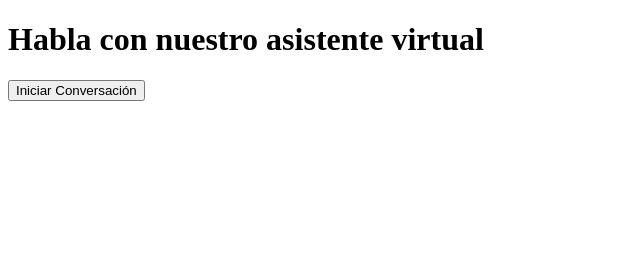
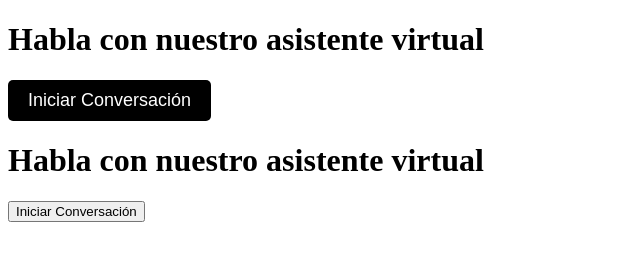
Before and after one commit to Danpasc/Demo-Agent, a plain HTML site: page index.html in a window 1280 px wide. Shown: the whole page, without its empty margins (0-640 px from the left). Drawn offline with Linux system fonts and the light colour scheme.

Commit message:
Update index.html

```diff
--- a/index.html
+++ b/index.html
@@ -10,21 +10,57 @@
 
         async function startCall() {
             try {
-                const publicKey = "2bfd5f2a-c8f3-417e-82b4-b225876a2163";  // Reemplaza con tu clave pública
-                const assistantId = "680b050a-e8b3-4321-9bad-94c7bc886a28";  // Reemplaza con el ID de tu asistente
+                const publicKey = "TU_PUBLIC_KEY";  // Reemplaza con tu clave pública
+                const assistantId = "TU_ASSISTANT_ID";  // Reemplaza con el ID de tu asistente
 
                 vapiInstance = new Vapi(publicKey);
 
                 const call = await vapiInstance.start(assistantId);
                 alert("¡Llamada iniciada! Ahora puedes hablar con el asistente.");
+
+                vapiInstance.on("call-start", () => {
+                    console.log("La llamada ha comenzado.");
+                });
+
+                vapiInstance.on("call-end", () => {
+                    console.log("La llamada ha terminado.");
+                });
+
+                vapiInstance.on("speech-start", () => {
+                    console.log("El asistente está hablando.");
+                });
+
+                vapiInstance.on("speech-end", () => {
+                    console.log("El asistente ha terminado de hablar.");
+                });
+
             } catch (error) {
-                alert("Error al iniciar la llamada.");
-                console.error(error);
+                console.error("Error al iniciar la llamada:", error);
+                alert("Hubo un problema al iniciar la llamada.");
             }
         }
     </script>
+    <style>
+        #start-call {
+            padding: 10px 20px;
+            font-size: 18px;
+            background-color: #000;
+            color: #fff;
+            border: none;
+            border-radius: 5px;
+            cursor: pointer;
+        }
+
+        #start-call:hover {
+            background-color: #333;
+        }
+    </style>
 </head>
 <body>
+    <h1>Habla con nuestro asistente virtual</h1>
+    <button id="start-call" onclick="startCall()">Iniciar Conversación</button>
+</body>
+</html>
     <h1>Habla con nuestro asistente virtual</h1>
     <button onclick="startCall()">Iniciar Conversación</button>
 </body>
```
